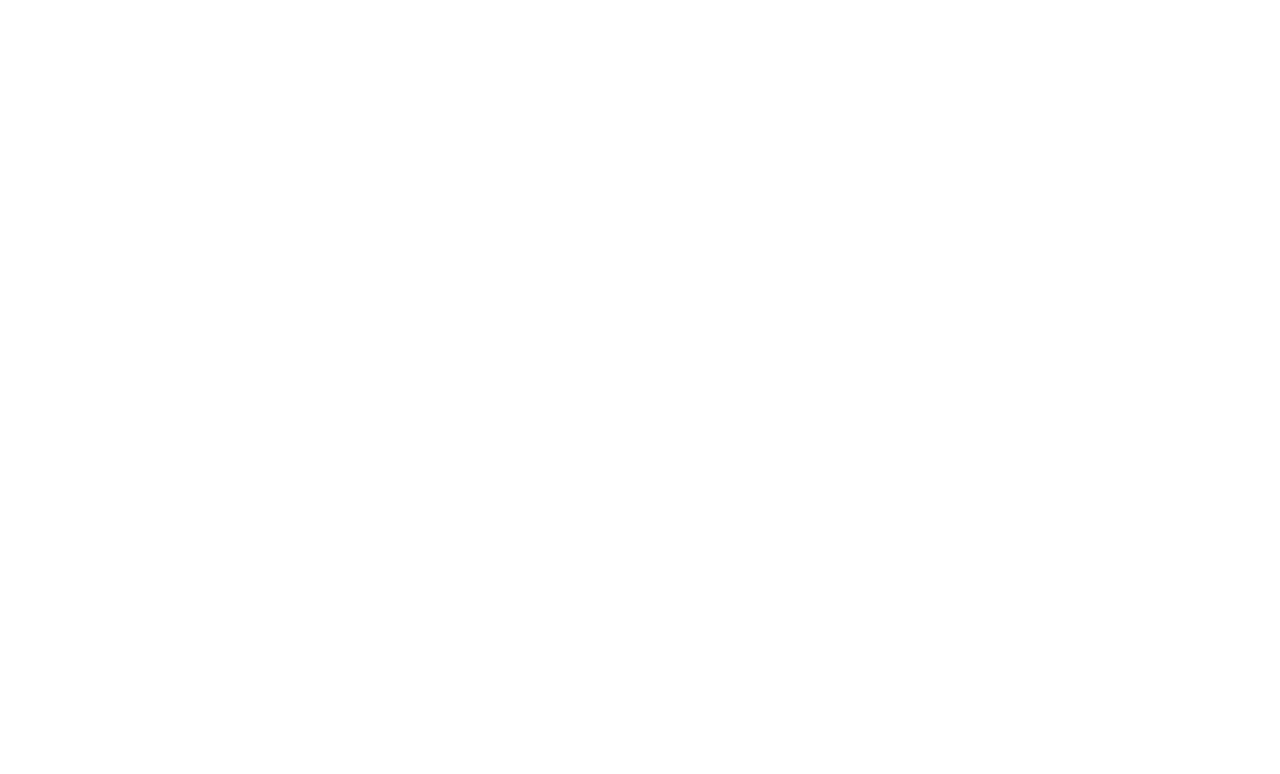
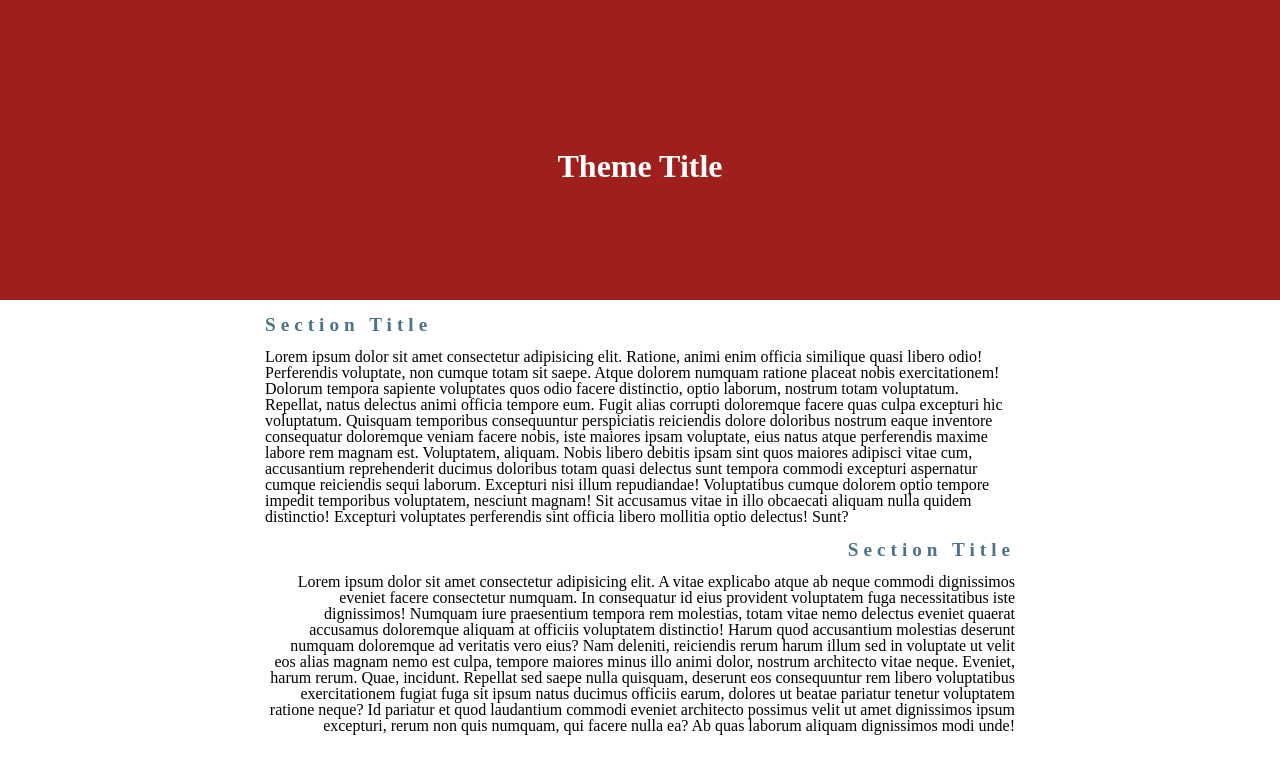
Before and after one commit to jhuerta1197/mobile-friendly-practice, a plain HTML site: page index.html in a window 1280 px wide. Drawn offline with Linux system fonts and the light colour scheme.

Commit message:
added media quries to css

```diff
--- a/index.html
+++ b/index.html
@@ -4,9 +4,35 @@
     <meta charset="UTF-8">
     <meta http-equiv="X-UA-Compatible" content="IE=edge">
     <meta name="viewport" content="width=device-width, initial-scale=1.0">
-    <title>Document</title>
+    <link rel="stylesheet" href="style-sheets/styles.css">
+    <title>mf-take-home</title>
 </head>
 <body>
+    <div id="project">
+        <div class="main">
+            <h1>Theme Title</h1>
+        </div>
+        <div class="sec2">
+            <section>
+                <h2>Section Title</h2>
+                <p>Lorem ipsum dolor sit amet consectetur adipisicing elit. Ratione, animi enim officia similique quasi libero odio! Perferendis voluptate, non cumque totam sit saepe. Atque dolorem numquam ratione placeat nobis exercitationem!
+                Dolorum tempora sapiente voluptates quos odio facere distinctio, optio laborum, nostrum totam voluptatum. Repellat, natus delectus animi officia tempore eum. Fugit alias corrupti doloremque facere quas culpa excepturi hic voluptatum.
+                Quisquam temporibus consequuntur perspiciatis reiciendis dolore doloribus nostrum eaque inventore consequatur doloremque veniam facere nobis, iste maiores ipsam voluptate, eius natus atque perferendis maxime labore rem magnam est. Voluptatem, aliquam.
+                Nobis libero debitis ipsam sint quos maiores adipisci vitae cum, accusantium reprehenderit ducimus doloribus totam quasi delectus sunt tempora commodi excepturi aspernatur cumque reiciendis sequi laborum. Excepturi nisi illum repudiandae!
+                Voluptatibus cumque dolorem optio tempore impedit temporibus voluptatem, nesciunt magnam! Sit accusamus vitae in illo obcaecati aliquam nulla quidem distinctio! Excepturi voluptates perferendis sint officia libero mollitia optio delectus! Sunt?</p>
+            </section>
+            <section class="right-align">
+                <h2>Section Title</h2>
+                <p>Lorem ipsum dolor sit amet consectetur adipisicing elit. A vitae explicabo atque ab neque commodi dignissimos eveniet facere consectetur numquam. In consequatur id eius provident voluptatem fuga necessitatibus iste dignissimos!
+                Numquam iure praesentium tempora rem molestias, totam vitae nemo delectus eveniet quaerat accusamus doloremque aliquam at officiis voluptatem distinctio! Harum quod accusantium molestias deserunt numquam doloremque ad veritatis vero eius?
+                Nam deleniti, reiciendis rerum harum illum sed in voluptate ut velit eos alias magnam nemo est culpa, tempore maiores minus illo animi dolor, nostrum architecto vitae neque. Eveniet, harum rerum.
+                Quae, incidunt. Repellat sed saepe nulla quisquam, deserunt eos consequuntur rem libero voluptatibus exercitationem fugiat fuga sit ipsum natus ducimus officiis earum, dolores ut beatae pariatur tenetur voluptatem ratione neque?
+                Id pariatur et quod laudantium commodi eveniet architecto possimus velit ut amet dignissimos ipsum excepturi, rerum non quis numquam, qui facere nulla ea? Ab quas laborum aliquam dignissimos modi unde!</p>
+            </section>
+        </div>
+        <div class="sec3">
 
+        </div>
+    </div>
 </body>
 </html>
--- a/style-sheets/styles.css
+++ b/style-sheets/styles.css
@@ -0,0 +1,143 @@
+/* http://meyerweb.com/eric/tools/css/reset/
+   v2.0 | 20110126
+   License: none (public domain)
+*/
+
+html, body, div, span, applet, object, iframe,
+h1, h2, h3, h4, h5, h6, p, blockquote, pre,
+a, abbr, acronym, address, big, cite, code,
+del, dfn, em, img, ins, kbd, q, s, samp,
+small, strike, strong, sub, sup, tt, var,
+b, u, i, center,
+dl, dt, dd, ol, ul, li,
+fieldset, form, label, legend,
+table, caption, tbody, tfoot, thead, tr, th, td,
+article, aside, canvas, details, embed,
+figure, figcaption, footer, header, hgroup,
+menu, nav, output, ruby, section, summary,
+time, mark, audio, video {
+	margin: 0;
+	padding: 0;
+	border: 0;
+	font-size: 100%;
+	font: inherit;
+	vertical-align: baseline;
+}
+/* HTML5 display-role reset for older browsers */
+article, aside, details, figcaption, figure,
+footer, header, hgroup, menu, nav, section {
+	display: block;
+}
+body {
+	line-height: 1;
+}
+ol, ul {
+	list-style: none;
+}
+blockquote, q {
+	quotes: none;
+}
+blockquote:before, blockquote:after,
+q:before, q:after {
+	content: '';
+	content: none;
+}
+table {
+	border-collapse: collapse;
+	border-spacing: 0;
+}
+
+
+.main{
+    height: 300px;
+    background-color: rgb(75, 116, 138);
+    width: 100%;
+}
+
+.main h1{
+    text-align: center;
+    color: white;
+    position: relative;
+    top: 50%;
+    font-size: xx-large;
+    font-weight: bolder;
+}
+
+.sec2 section{
+    width: 250px;
+    margin: 0 auto;
+}
+
+.sec2 h2{
+    margin-bottom: 15px;
+    margin-top: 15px;
+    font-size: larger;
+    font-weight: bolder;
+    color: rgb(75, 116, 138);
+    letter-spacing: 5px;
+
+}
+
+.right-align{
+    text-align: right;
+}
+
+@media(min-width:480px){
+
+    .main{
+        height: 300px;
+        background-color: rgb(75, 138, 82);
+        width: 100%;
+    }
+
+    .sec2 section{
+        width: 500px;
+        margin: 0 auto;
+    }
+
+    .sec2 h2{
+        margin-bottom: 15px;
+        margin-top: 15px;
+        font-size: larger;
+        font-weight: bolder;
+        color: rgb(75, 116, 138);
+        letter-spacing: 5px;
+
+    }
+
+}
+
+@media(min-width:768px){
+
+    .main{
+        height: 300px;
+        background-color: rgb(187, 185, 60);
+        width: 100%;
+    }
+
+    .sec2 section{
+        width: 750px;
+        margin: 0 auto;
+    }
+
+    .sec2 h2{
+        margin-bottom: 15px;
+        margin-top: 15px;
+        font-size: larger;
+        font-weight: bolder;
+        color: rgb(75, 116, 138);
+        letter-spacing: 5px;
+
+    }
+
+}
+
+@media(min-width:1024px){
+
+    .main{
+        height: 300px;
+        background-color: rgb(159, 31, 29);
+        width: 100%;
+    }
+
+}
```
